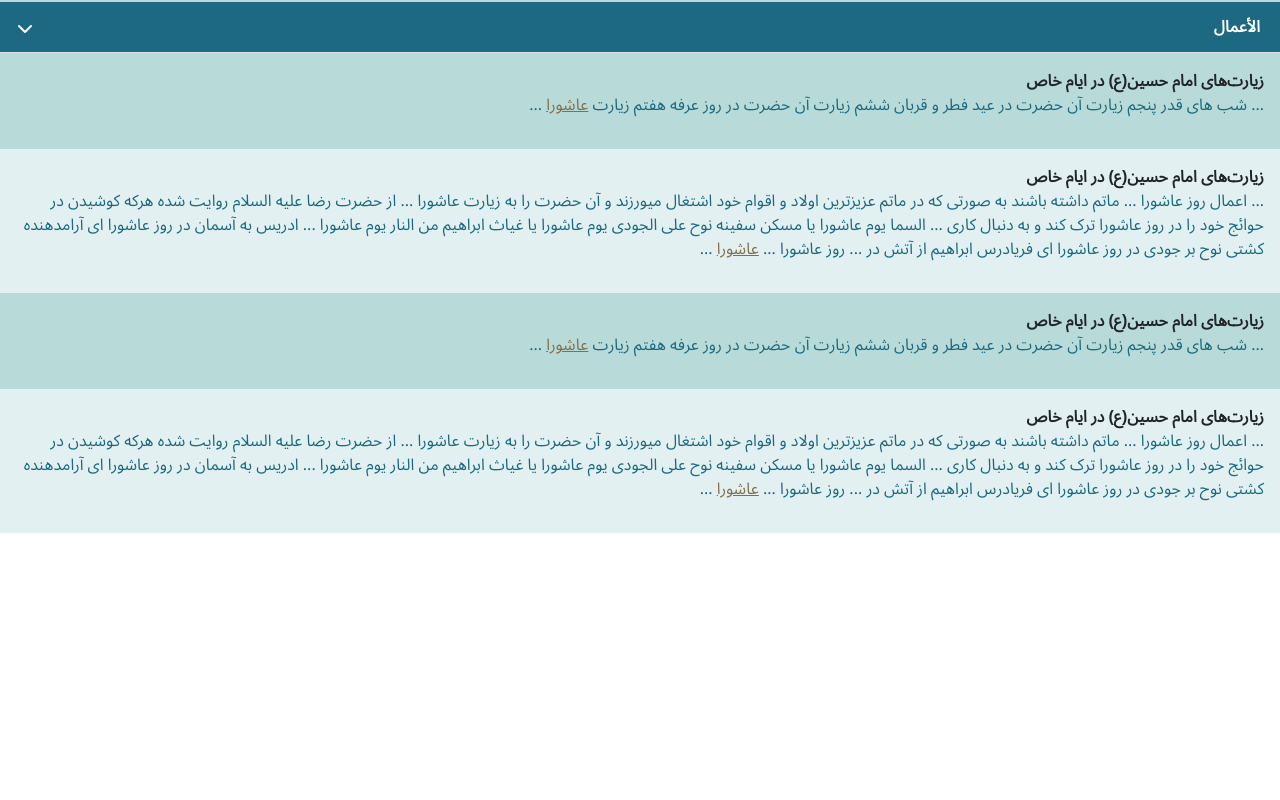
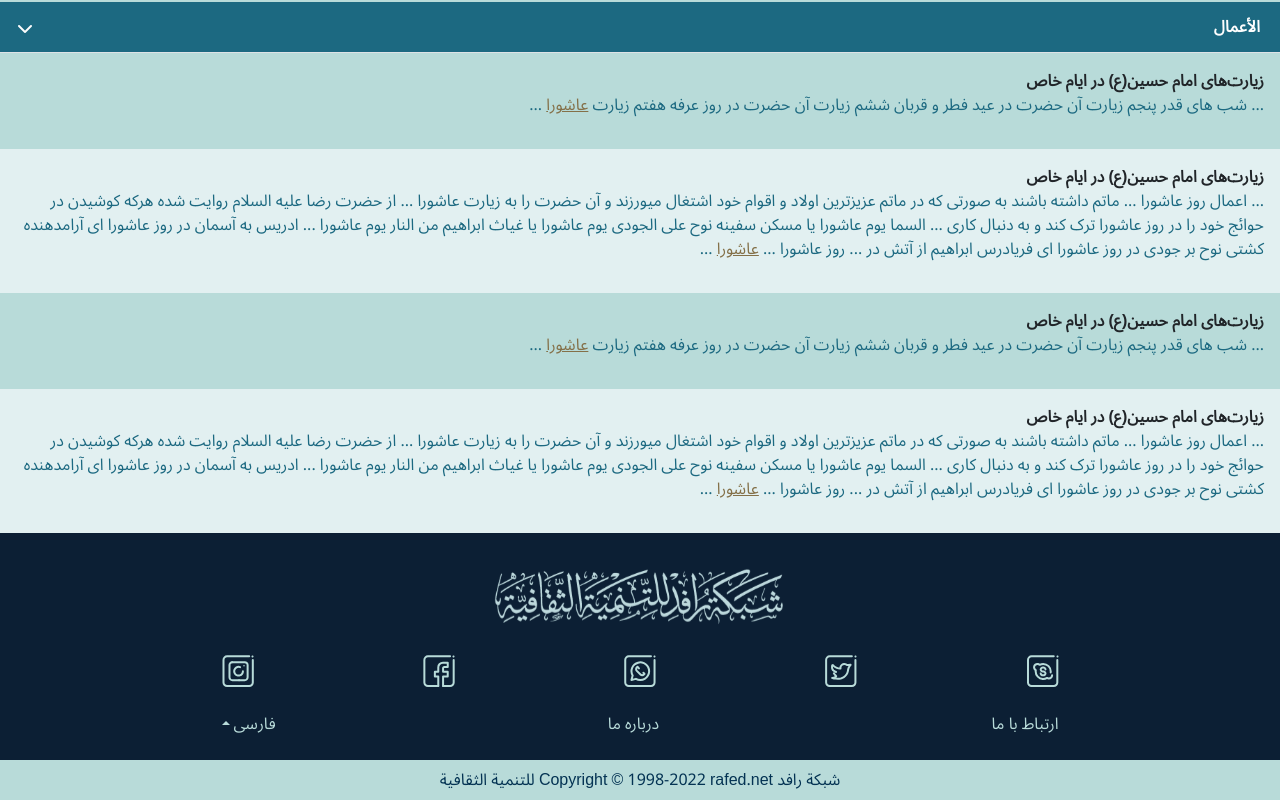
Before and after one commit to mostafafront/mafatih, a Next.js app: page /searchResault in a window 1280 px wide. Shown: the part 729-1529 px from the top of the page. Before the commit the page ends 1262 px from the top, so only its background shows below. Built offline with nearby package versions, Linux system fonts and the light colour scheme.

Commit message:
add footer to search resault page

```diff
--- a/src/pages/searchResault/index.js
+++ b/src/pages/searchResault/index.js
@@ -2,6 +2,7 @@ import React from "react";
 import HeaderC from "../../../components/header";
 import FilterInput from "../../../components/index/filterInput";
 import Link from "next/link";
+import FooterC from "../../../components/footer";
 
 export default function SearchResaultPage() {
   function preventSubmit(event) {
@@ -338,6 +339,7 @@ export default function SearchResaultPage() {
         </div>
         {/* Second Section */}
       </main>
+      <FooterC/>
     </>
   );
 }
```
